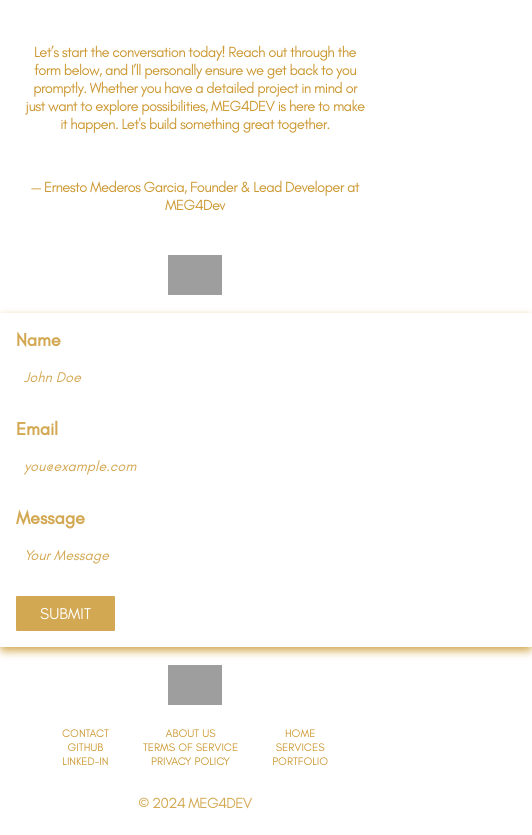
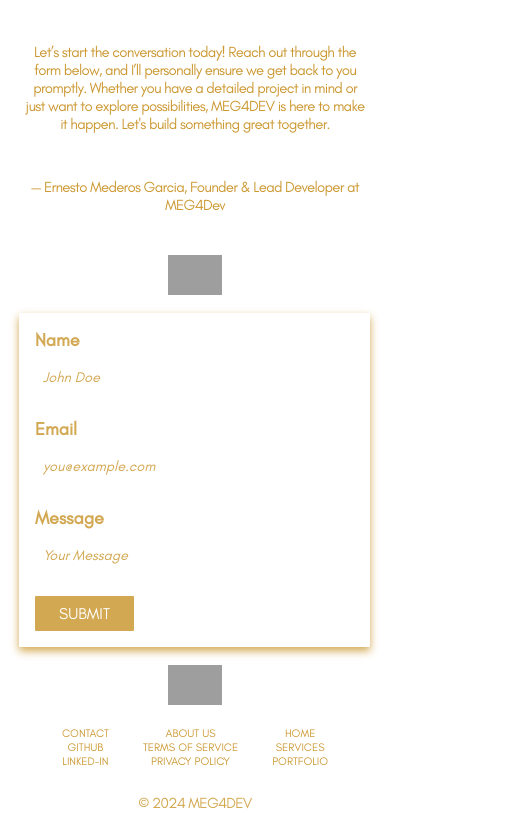
Before and after one commit to ernestomederos/Ernesto-Mederos-A-Brief-Introduction-With-React, a React (Create React App) app: page /contact in a window 390 px wide. Shown: the part 588-1423 px from the top of the page, 532 px wide, since content can reach past the window. Built offline with nearby package versions, Linux system fonts and the light colour scheme; grey boxes are pictures that could not be loaded; a web font is replaced by a local one.

Commit message:
card responsiveness optimezed

```diff
--- a/src/components/elements/Form.css
+++ b/src/components/elements/Form.css
@@ -1,12 +1,10 @@
-
-
 .contact-form {
-  width: 500px;
+  width: calc(18rem + 8vw)  ;
   margin: auto;
   padding: 2rem;
   background: #fff;
   border-radius: 1px;
-  box-shadow: 0 4px 8px  #cc9933;
+  box-shadow: 0 4px 8px #cc9933;
   font-family: Glacial-Indifference;
   text-align: left;
   opacity: 0.85;
@@ -22,7 +20,7 @@
   display: block;
   font-weight: bold;
   margin-bottom: 0.5rem;
-  color:  #cc9933;
+  color: #cc9933;
   font-family: Glacial-Indifference;
 }
 
@@ -43,18 +41,16 @@
   font-size: 0.9rem;
 }
 .contact-form input:focus {
-  border-color:  #cc9933;
+  border-color: #cc9933;
   outline: none;
 }
 
-
 .contact-form input::placeholder {
-  color:  #cc9933;
+  color: #cc9933;
 }
 
-
 .submit-button {
-  background-color:  #cc9933;
+  background-color: #cc9933;
   font-family: Glacial-Indifference;
   color: white;
   border: none;
@@ -63,14 +59,11 @@
   font-size: 1rem;
   cursor: pointer;
   transition: all 1s ease;
-
 }
 
 .submit-button:hover {
   letter-spacing: 3px;
-
 }
-
 
 @media (max-width: 768px) {
   .contact-form {
```
